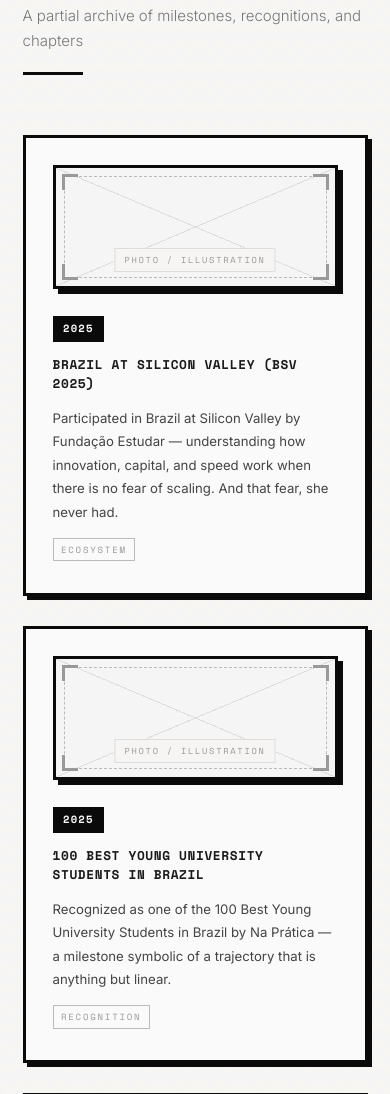
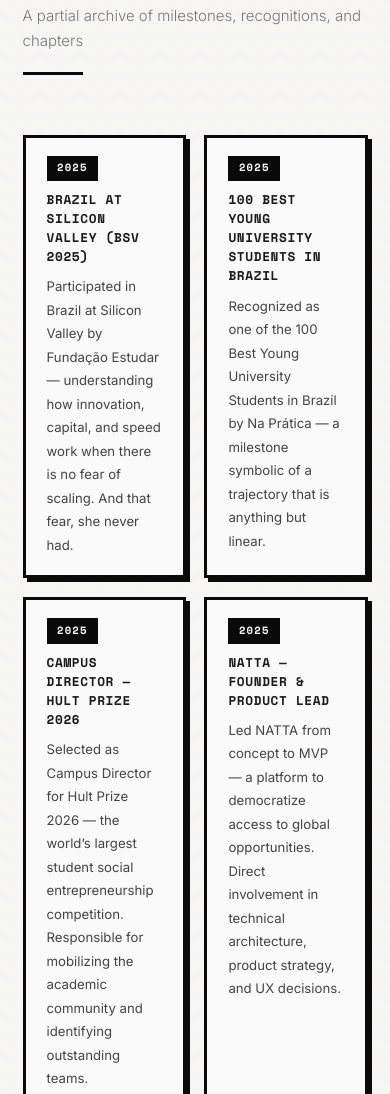
Before and after one commit to Giulia3112/Giulia-Manga-Website, a plain HTML site: page index.html in a window 390 px wide. Shown: the part 3159-4253 px from the top of the page. Drawn offline with nearby package versions, Linux system fonts and the light colour scheme; no server answers.

Commit message:
Remove image panel from achievements cards, use compact multi-column grid
Co-authored-by: Cursor <cursoragent@cursor.com>

```diff
--- a/script.js
+++ b/script.js
@@ -113,25 +113,17 @@
     const year  = ov.year  || dict[`dossier_${n}_year`]  || '';
     const title = ov.title || dict[`dossier_${n}_title`] || '';
     const desc  = ov.desc  || dict[`dossier_${n}_desc`]  || '';
-    const tag   = ov.tag   || dict[`dossier_${n}_tag`]   || '';
-    const image = ov.image || null;
 
     const card = document.createElement('div');
     card.className = 'dossier-card animate-on-scroll';
-
-    const imgDiv = document.createElement('div');
-    imgDiv.className = 'dossier-card-image';
-    imgDiv.appendChild(buildMangaPanel(image, dict['img_placeholder'] || 'photo / illustration'));
 
     const body = document.createElement('div');
     body.className = 'dossier-card-body';
     body.innerHTML =
       `<div class="dossier-year-badge">${year}</div>` +
       `<h4 class="dossier-card-title">${title}</h4>` +
-      `<p class="dossier-card-desc">${desc}</p>` +
-      `<span class="dossier-tag">${tag}</span>`;
+      `<p class="dossier-card-desc">${desc}</p>`;
 
-    card.appendChild(imgDiv);
     card.appendChild(body);
     return card;
   }
--- a/style.css
+++ b/style.css
@@ -643,20 +643,17 @@ strong {
 }
 
 .dossier-cards {
-  display: flex;
-  flex-direction: column;
-  gap: 2rem;
+  display: grid;
+  grid-template-columns: repeat(auto-fill, minmax(260px, 1fr));
+  gap: 1.25rem;
 }
 
 .dossier-card {
-  display: grid;
-  grid-template-columns: 240px 1fr;
-  gap: 2.5rem;
-  align-items: start;
+  display: block;
   border: var(--border-thick);
   background: var(--white);
   box-shadow: var(--shadow-card);
-  padding: 1.8rem;
+  padding: 1.2rem 1.4rem;
   position: relative;
   transition: box-shadow 0.2s ease, transform 0.2s ease;
 }
@@ -664,23 +661,6 @@ strong {
 .dossier-card:hover {
   box-shadow: var(--shadow-card-hover);
   transform: translate(-2px, -2px);
-}
-
-.dossier-card:nth-child(even) {
-  grid-template-columns: 1fr 240px;
-}
-
-.dossier-card:nth-child(even) .dossier-card-image {
-  order: 2;
-}
-
-.dossier-card:nth-child(even) .dossier-card-body {
-  order: 1;
-}
-
-/* ── Manga Panel (image placeholder) ── */
-.dossier-card-image {
-  flex-shrink: 0;
 }
 
 .manga-panel {
@@ -783,8 +763,7 @@ strong {
 .dossier-card-body {
   display: flex;
   flex-direction: column;
-  gap: 0.9rem;
-  padding: 0.3rem 0;
+  gap: 0.6rem;
 }
 
 .dossier-year-badge {
@@ -1139,19 +1118,8 @@ strong {
     max-width: 260px;
   }
 
-  .dossier-card,
-  .dossier-card:nth-child(even) {
-    grid-template-columns: 1fr;
-    gap: 1.5rem;
-  }
-
-  .dossier-card:nth-child(even) .dossier-card-image,
-  .dossier-card:nth-child(even) .dossier-card-body {
-    order: unset;
-  }
-
-  .manga-panel {
-    aspect-ratio: 16 / 7;
+  .dossier-cards {
+    grid-template-columns: 1fr 1fr;
   }
 
   .contact-grid {
```
